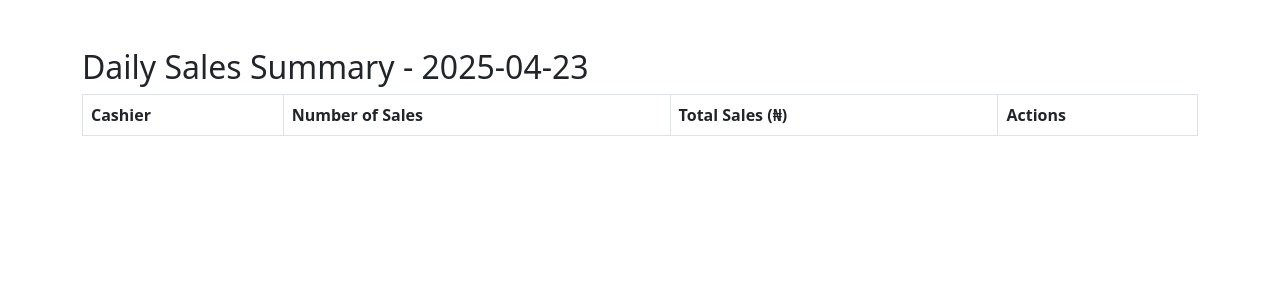
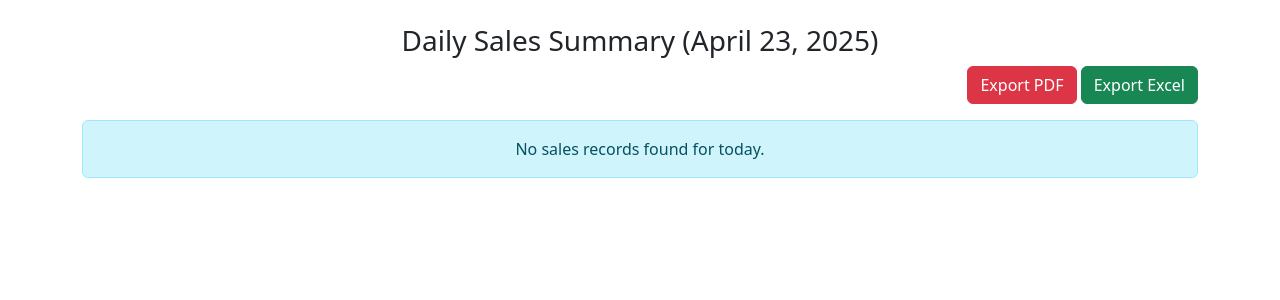
Before and after one commit to afunmibi/saleswebapps, a PHP site: page /daily_sales_summary.php in a window 1280 px wide. Shown: the top 300 px of the page. Run offline with PHP 8.4, Linux system fonts and the light colour scheme; tables that the repository leaves empty or names only in its code hold one stand-in row (values such as "Sample post"); lists and menus that the app fills with data are empty.

Commit message:
updating the summary page

```diff
--- a/daily_sales_summary.php
+++ b/daily_sales_summary.php
@@ -1,51 +1,86 @@
 <?php
 include 'db_connect.php';
 
-// Get today's date
-$date = date('Y-m-d');
+$date = date("Y-m-d");
+$query = "SELECT * FROM sales WHERE DATE(sale_date) = '$date' ORDER BY transaction_id, id";
+$result = $conn->query($query);
 
-// Fetch daily sales grouped by cashier
-$query = "SELECT cashier, SUM(subtotal) AS total_sales, COUNT(*) AS num_sales
-          FROM sales WHERE sale_date = ?
-          GROUP BY cashier";
-$stmt = $conn->prepare($query);
-$stmt->bind_param("s", $date);
-$stmt->execute();
-$result = $stmt->get_result();
+// Organize sales by transaction_id
+$salesGrouped = [];
+$grandTotal = 0;
+
+while ($row = $result->fetch_assoc()) {
+    $tid = $row['transaction_id'];
+
+    // Initialize the transaction group if not already set
+    if (!isset($salesGrouped[$tid])) {
+        $salesGrouped[$tid] = [
+            'cashier' => $row['cashier_name'] ?? 'Unknown',
+            'date' => $row['sale_date'] ?? '',
+            'items' => [],
+            'total' => 0
+        ];
+    }
+
+    $salesGrouped[$tid]['items'][] = $row;
+    $salesGrouped[$tid]['total'] += $row['subtotal'];
+    $grandTotal += $row['subtotal'];
+}
 ?>
 
 <!DOCTYPE html>
-<html lang="en">
+<html>
 <head>
-    <meta charset="UTF-8">
     <title>Daily Sales Summary</title>
-    <link rel="stylesheet" href="https://cdn.jsdelivr.net/npm/bootstrap@5.3.0/dist/css/bootstrap.min.css">
+    <link href="https://cdn.jsdelivr.net/npm/bootstrap@5.3.0/dist/css/bootstrap.min.css" rel="stylesheet">
 </head>
 <body>
-<div class="container mt-5">
-    <h2>Daily Sales Summary - <?php echo $date; ?></h2>
-    <table class="table table-bordered">
+<div class="container mt-4">
+    <h3 class="text-center">Daily Sales Summary (<?= date("F j, Y") ?>)</h3>
+    <div class="text-end mb-3">
+        <a href="export_daily_sales_pdf.php?date=<?= $date ?>" class="btn btn-danger">Export PDF</a>
+        <a href="export_daily_sales_excel.php?date=<?= $date ?>" class="btn btn-success">Export Excel</a>
+    </div>
+
+    <?php if (count($salesGrouped) > 0): ?>
+        <?php foreach ($salesGrouped as $tid => $data): ?>
+            <div class="card mb-3">
+                <div class="card-header bg-primary text-white">
+                    <strong>Transaction ID:</strong> <?= $tid ?> |
+                    <strong>Cashier:</strong> <?= htmlspecialchars($data['cashier']) ?> |
+                    <strong>Date:</strong> <?= date('Y-m-d H:i:s', strtotime($data['date'])) ?>
+                </div>
+                <div class="card-body p-0">
+                    <table class="table table-bordered mb-0">
                         <thead>
                             <tr>
-                <th>Cashier</th>
-                <th>Number of Sales</th>
-                <th>Total Sales (₦)</th>
-                <th>Actions</th>
+                                <th>Product</th>
+                                <th>Price (₦)</th>
+                                <th>Qty</th>
+                                <th>Subtotal (₦)</th>
                             </tr>
                         </thead>
                         <tbody>
-            <?php while ($row = $result->fetch_assoc()) { ?>
+                            <?php foreach ($data['items'] as $item): ?>
                                 <tr>
-                    <td><?php echo $row['cashier']; ?></td>
-                    <td><?php echo $row['num_sales']; ?></td>
-                    <td><?php echo number_format($row['total_sales'], 2); ?></td>
-                    <td>
-                        <a href="export_sales.php?cashier=<?php echo $row['cashier']; ?>&date=<?php echo $date; ?>" class="btn btn-primary btn-sm">Export</a>
-                    </td>
+                                    <td><?= htmlspecialchars($item['product']) ?></td>
+                                    <td><?= number_format($item['price'], 2) ?></td>
+                                    <td><?= $item['quantity'] ?></td>
+                                    <td><?= number_format($item['subtotal'], 2) ?></td>
                                 </tr>
-            <?php } ?>
+                            <?php endforeach; ?>
                         </tbody>
                     </table>
+                    <div class="text-end p-2">
+                        <strong>Total: ₦<?= number_format($data['total'], 2) ?></strong>
+                    </div>
+                </div>
+            </div>
+        <?php endforeach; ?>
+        <div class="alert alert-success text-end"><strong>Grand Total: ₦<?= number_format($grandTotal, 2) ?></strong></div>
+    <?php else: ?>
+        <div class="alert alert-info text-center">No sales records found for today.</div>
+    <?php endif; ?>
 </div>
 </body>
 </html>
--- a/receipt.php
+++ b/receipt.php
@@ -8,6 +8,10 @@ if (!$transaction_id) {
 
 $query = "SELECT * FROM sales WHERE transaction_id = '$transaction_id'";
 $result = $conn->query($query);
+$cashierName = $firstRow['cashier_name'] ?? 'N/A';
+
+echo "<p><strong>Cashier:</strong> {$cashierName}</p>";
+
 ?>
 
 <!DOCTYPE html>
@@ -51,6 +55,7 @@ $result = $conn->query($query);
         <p><strong>Transaction ID:</strong> <?= htmlspecialchars($transaction_id) ?></p>
         <p><strong>Date:</strong> <?= htmlspecialchars($firstRow['sale_date']) ?></p>
     </div>
+
 
     <table class="table table-bordered">
         <thead class="table-secondary">
```
Also changed, not shown: index.php (+12 -8 lines), submit_sales.php (+20 -12 lines). Lines whose indentation alone changed are shown as unchanged.
